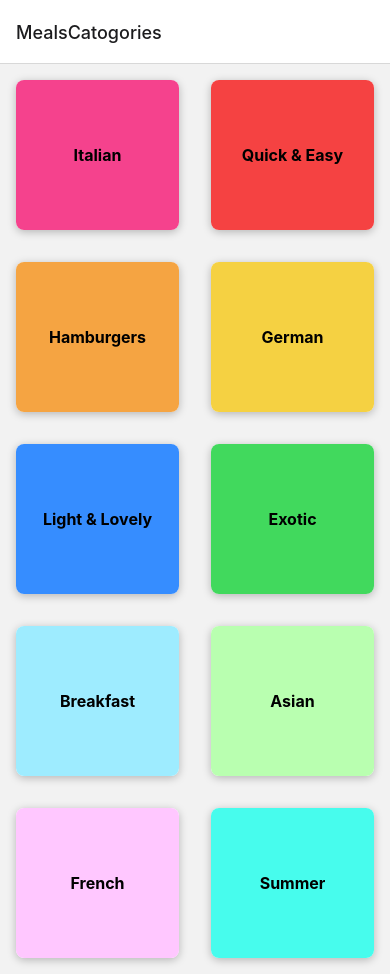
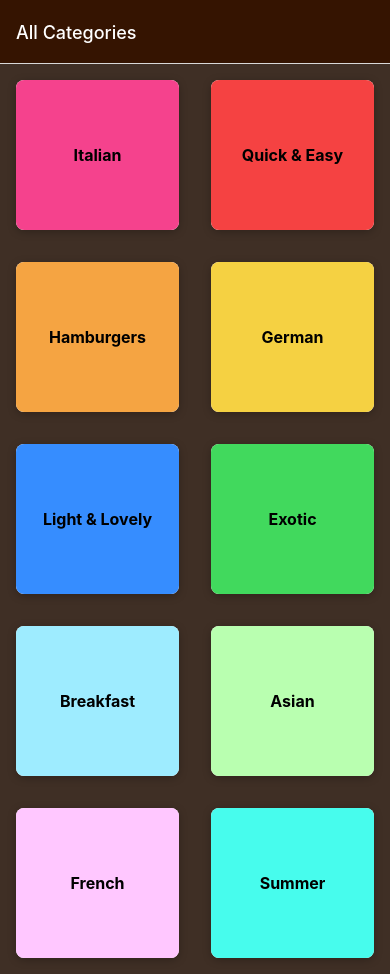
Before and after one commit to alirezarmj/ReactNative-MealsApp, a React Native app: screen / in a window 390 px wide. Built offline with nearby package versions, Linux system fonts and the light colour scheme.

Commit message:
Styiling screen Headers and backgrounds

```diff
--- a/App.js
+++ b/App.js
@@ -12,8 +12,22 @@
     <>
       <StatusBar style="light" />
       <NavigationContainer>
-        <Stack.Navigator>
-          <Stack.Screen name="MealsCatogories" component={CategoriesScreen} />
+        <Stack.Navigator
+          screenOptions={{
+            headerStyle: { backgroundColor: "#351401" },
+            headerTintColor: "white",
+            cardStyle: {
+              backgroundColor: "#3f2f25",
+            },
+          }}
+        >
+          <Stack.Screen
+            name="MealsCatogories"
+            component={CategoriesScreen}
+            options={{
+              title: "All Categories",
+            }}
+          />
           <Stack.Screen name="MealsOverview" component={MealsOverviewScreen} />
         </Stack.Navigator>
       </NavigationContainer>
```
